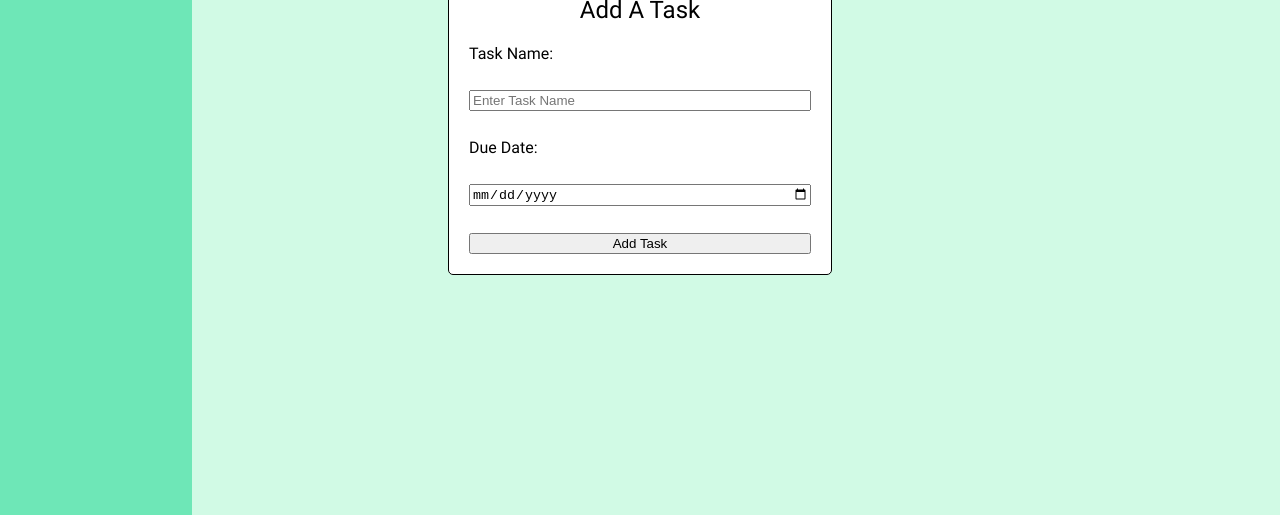
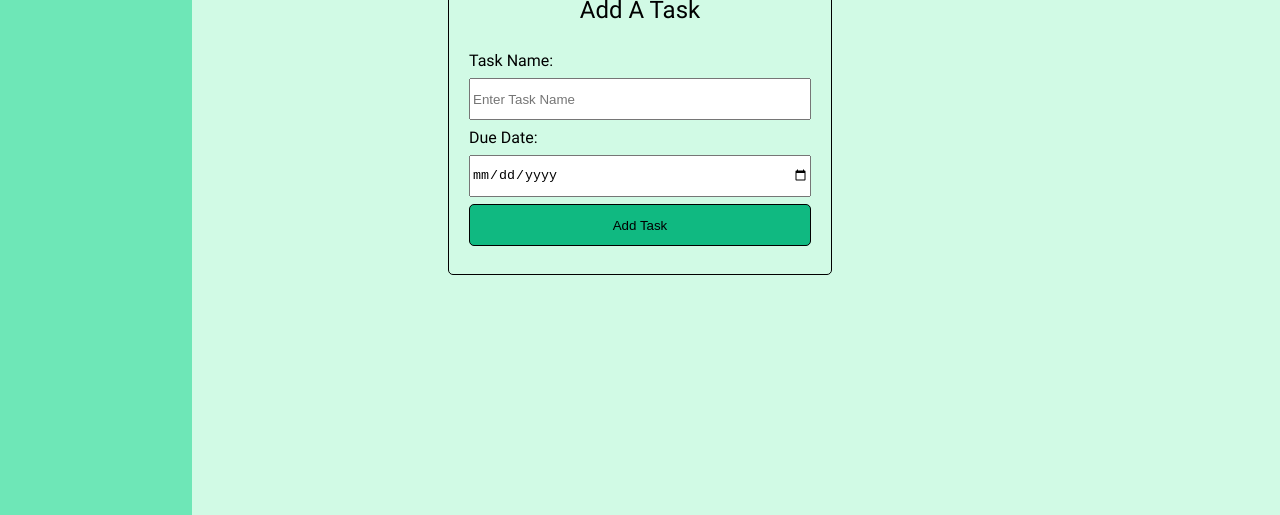
Before and after one commit to kyougene/to-do-list, a website built with webpack: page dist/index.html in a window 1280 px wide. Both pictures are taken after a click on the button "+ Add A Task". Shown: the part 285-800 px from the top of the page. Built offline with nearby package versions, Linux system fonts and the light colour scheme.

Commit message:
task form styling

```diff
--- a/src/EventListeners.js
+++ b/src/EventListeners.js
@@ -8,7 +8,6 @@ export default function () {
     const addTaskButton = document.querySelector('.add-task-button');
     const formContainer = document.querySelector('.form-container');
     const form = document.querySelector('.form');
-    const cancelButton = document.querySelector('#cancel-button');
     const addButton = document.querySelector('#add-button');
     const taskList = document.querySelector('.task-list');
 
--- a/src/styles.css
+++ b/src/styles.css
@@ -13,6 +13,7 @@ body {
     margin: 0;
     padding: 0;
     font-family: 'MyFont';
+    z-index: 1;
 }
 
 /* setting up grid layout for the overall page */
@@ -178,7 +179,7 @@ use {
     top: 50%;
     left: 50%;
     transform: translate(-50%, -50%);
-    background-color: white;
+    background-color: #d1fae5;
     border: 1px solid black;
     border-radius: 5px;
     padding: 20px;
@@ -197,11 +198,33 @@ use {
 .form {
     display: flex;
     flex-direction: column;
-    justify-content: space-between;
+    justify-content: space-evenly;
     width: 100%;
     height: 100%;
 }
 
+#add-button{
+    background: #10b981;
+    border: 1px solid black;
+    border-radius: 5px;
+    height: 20%;
+
+}
+
+#add-button:hover {
+    background-color: #d1fae5;
+    cursor: pointer;
+}
+
+#task-name {
+    height: 20%;
+}
+
+#due-date {
+    height: 20%;
+}
+
+/* styling for when a task is completed */
 .completed {
     text-decoration: line-through;
     color: #aaa;
```
Also changed, not shown: dist/main.js.
